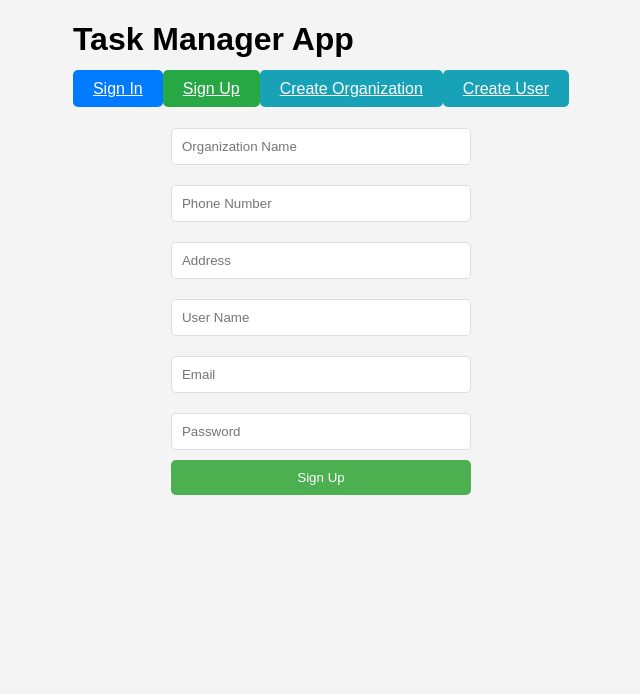
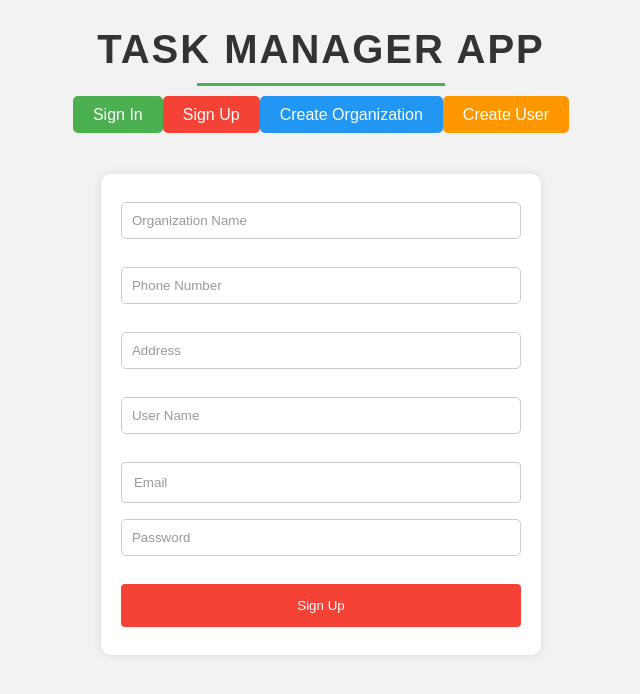
Before and after one commit to camalmikayilov/TaskManagementPlatform, a React (Vite) app: page /signup in a window 1280 px wide. Shown: the top 694 px of the page, without its empty margins (319-959 px from the left). Built offline with nearby package versions, Linux system fonts and the light colour scheme.

Commit message:
update TaskManagement

```diff
--- a/src/assets/css/style.css
+++ b/src/assets/css/style.css
@@ -1,3 +1,41 @@
+h1 {
+  text-align: center;
+  color: #4CAF50;
+  margin-bottom: 20px;
+  font-size: 2.5rem;
+  text-transform: uppercase;
+  letter-spacing: 2px;
+  position: relative;
+}
+
+h1::after {
+  content: '';
+  display: block;
+  width: 50%;
+  margin: 8px auto 0;
+  padding-top: 3px;
+  border-bottom: 3px solid #4CAF50;
+}
+
+/* Animation for the header */
+h1 {
+  position: relative;
+  animation: text-focus-in 0.5s cubic-bezier(0.550, 0.085, 0.680, 0.530) both;
+}
+
+@keyframes text-focus-in {
+  0% {
+    filter: blur(12px);
+    opacity: 0;
+  }
+  100% {
+    filter: blur(0);
+    opacity: 1;
+  }
+}
+
+
+
 /* app.css */
 body {
     font-family: Arial, sans-serif;
@@ -23,101 +61,281 @@ body {
   /* store.css */
   /* Add any specific styles for the store component here */
 
-  /* SignInForm.css */
+  .signin-form {
+    max-width: 300px;
+    margin: 0 auto;
+    text-align: center;
+  }
+
+  .signin-input {
+    width: 100%;
+    padding: 12px;
+    margin: 8px 0;
+    display: inline-block;
+    border: 1px solid #ccc;
+    border-radius: 4px;
+    box-sizing: border-box;
+  }
+
+  .signin-button {
+    background-color: #4CAF50;
+    color: white;
+    padding: 14px 20px;
+    margin: 8px 0;
+    border: none;
+    border-radius: 4px;
+    cursor: pointer;
+    width: 100%;
+  }
+
+  /* Input Focus Styles */
+  .signin-input:focus {
+    border: 1px solid #4CAF50;
+    outline: none;
+  }
+
+  /* Input Placeholder Styling */
+  .signin-input::placeholder {
+    color: #999;
+  }
+
+  /* Animation for Sign In Button */
+  .signin-button:hover {
+    background-color: #45a049;
+  }
+
+  .signin-button:active {
+    background-color: #3e8e41;
+  }
+
+  /* Animation for Input Fields */
+  .signin-input {
+    transition: all 0.3s;
+  }
+
+  /* Error Message Style */
+  .error-message {
+    color: #f44336;
+    margin-top: 10px;
+  }
+
+  /* Adjustments for Form Container */
   .signin-form {
     display: flex;
     flex-direction: column;
-    width: 300px;
-    margin: 20px auto;
+    justify-content: center;
+    align-items: center;
+    margin-top: 50px;
   }
 
-  .signin-input {
-    margin: 10px 0;
-    padding: 10px;
-    border: 1px solid #ddd;
-    border-radius: 5px;
+
+  .signup-form {
+    max-width: 400px;
+    margin: 0 auto;
+    text-align: center;
   }
 
-  .signin-button {
-    padding: 10px;
-    background-color: #2196f3;
-    color: white;
-    border: none;
-    border-radius: 5px;
-    cursor: pointer;
+  .signup-input {
+    width: 100%;
+    padding: 12px;
+    margin: 8px 0;
+    display: inline-block;
+    border: 1px solid #ccc;
+    border-radius: 4px;
+    box-sizing: border-box;
   }
 
-  /* SignUpForm.css */
+  .signup-button {
+    background-color: #f44336;
+    color: white;
+    padding: 14px 20px;
+    margin: 8px 0;
+    border: none;
+    border-radius: 4px;
+    cursor: pointer;
+    width: 100%;
+  }
+
+  /* Input Focus Styles */
+  .signup-input:focus {
+    border: 1px solid #f44336;
+    outline: none;
+  }
+
+  /* Input Placeholder Styling */
+  .signup-input::placeholder {
+    color: #999;
+  }
+
+  /* Animation for Sign Up Button */
+  .signup-button:hover {
+    background-color: #d32f2f;
+  }
+
+  .signup-button:active {
+    background-color: #b71c1c;
+  }
+
+  /* Animation for Input Fields */
+  .signup-input {
+    transition: all 0.3s;
+  }
+
+  /* Error Message Style */
+  .error-message {
+    color: #f44336;
+    margin-top: 10px;
+  }
+
+  /* Adjustments for Form Container */
   .signup-form {
     display: flex;
     flex-direction: column;
-    width: 300px;
-    margin: 20px auto;
+    justify-content: center;
+    align-items: center;
+    margin-top: 50px;
   }
 
-  .signup-input {
-    margin: 10px 0;
-    padding: 10px;
-    border: 1px solid #ddd;
-    border-radius: 5px;
+
+  .task-form {
+    max-width: 400px;
+    margin: 0 auto;
+    text-align: center;
   }
 
-  .signup-button {
-    padding: 10px;
-    background-color: #4caf50;
-    color: white;
-    border: none;
-    border-radius: 5px;
-    cursor: pointer;
+  .task-input {
+    width: 100%;
+    padding: 12px;
+    margin: 8px 0;
+    display: inline-block;
+    border: 1px solid #ccc;
+    border-radius: 4px;
+    box-sizing: border-box;
   }
 
-  /* TaskManagement.css */
+  .task-button {
+    background-color: #2196F3;
+    color: white;
+    padding: 14px 20px;
+    margin: 8px 0;
+    border: none;
+    border-radius: 4px;
+    cursor: pointer;
+    width: 100%;
+  }
+
+  /* Input Focus Styles */
+  .task-input:focus {
+    border: 1px solid #2196F3;
+    outline: none;
+  }
+
+  /* Input Placeholder Styling */
+  .task-input::placeholder {
+    color: #999;
+  }
+
+  /* Animation for Task Button */
+  .task-button:hover {
+    background-color: #1976D2;
+  }
+
+  .task-button:active {
+    background-color: #0D47A1;
+  }
+
+  /* Animation for Input Fields */
+  .task-input {
+    transition: all 0.3s;
+  }
+
+  /* Table Styles */
+  table {
+    width: 100%;
+    border-collapse: collapse;
+    margin-top: 20px;
+  }
+
+  table th, table td {
+    border: 1px solid #ddd;
+    padding: 8px;
+  }
+
+  table th {
+    background-color: #f2f2f2;
+  }
+
+  /* Adjustments for Form Container */
   .task-form {
     display: flex;
     flex-direction: column;
-    width: 300px;
-    margin: 20px auto;
+    justify-content: center;
+    align-items: center;
+    margin-top: 50px;
   }
 
-  .task-input {
-    margin: 10px 0;
-    padding: 10px;
-    border: 1px solid #ddd;
-    border-radius: 5px;
+
+  .user-form {
+    max-width: 400px;
+    margin: 0 auto;
+    text-align: center;
   }
 
-  .task-button {
-    padding: 10px;
-    background-color: #ff9800;
-    color: white;
-    border: none;
-    border-radius: 5px;
-    cursor: pointer;
+  .user-input {
+    width: 100%;
+    padding: 12px;
+    margin: 8px 0;
+    display: inline-block;
+    border: 1px solid #ccc;
+    border-radius: 4px;
+    box-sizing: border-box;
   }
 
-  /* UserManagement.css */
+  .user-button {
+    background-color: #FF9800;
+    color: white;
+    padding: 14px 20px;
+    margin: 8px 0;
+    border: none;
+    border-radius: 4px;
+    cursor: pointer;
+    width: 100%;
+  }
+
+  /* Input Focus Styles */
+  .user-input:focus {
+    border: 1px solid #FF9800;
+    outline: none;
+  }
+
+  /* Input Placeholder Styling */
+  .user-input::placeholder {
+    color: #999;
+  }
+
+  /* Animation for User Button */
+  .user-button:hover {
+    background-color: #F57C00;
+  }
+
+  .user-button:active {
+    background-color: #E65100;
+  }
+
+  /* Animation for Input Fields */
+  .user-input {
+    transition: all 0.3s;
+  }
+
+  /* Adjustments for Form Container */
   .user-form {
     display: flex;
     flex-direction: column;
-    width: 300px;
-    margin: 20px auto;
+    justify-content: center;
+    align-items: center;
+    margin-top: 50px;
   }
 
-  .user-input {
-    margin: 10px 0;
-    padding: 10px;
-    border: 1px solid #ddd;
-    border-radius: 5px;
-  }
-
-  .user-button {
-    padding: 10px;
-    background-color: #9c27b0;
-    color: white;
-    border: none;
-    border-radius: 5px;
-    cursor: pointer;
-  }
 
 
  .signin-btn,
@@ -159,3 +377,233 @@ body {
  .create-user-btn:hover {
     background-color: #147a9e;
  }
+
+
+ body {
+  font-family: Arial, sans-serif;
+  margin: 0;
+  padding: 0;
+}
+
+.container {
+  max-width: 1200px;
+  margin: 0 auto;
+  padding: 20px;
+}
+
+h1 {
+  text-align: center;
+  color: #333;
+}
+
+.link-container {
+  display: flex;
+  justify-content: center;
+  margin-top: 20px;
+}
+
+.link-container a {
+  margin: 0 10px;
+  padding: 10px 20px;
+  text-decoration: none;
+  color: #fff;
+  border-radius: 5px;
+  font-weight: 600;
+}
+
+.signin-btn {
+  background-color: #4CAF50;
+}
+
+.signup-btn {
+  background-color: #f44336;
+}
+
+.create-org-btn {
+  background-color: #2196F3;
+}
+
+.create-user-btn {
+  background-color: #FF9800;
+}
+
+/* Style for forms */
+form {
+  max-width: 400px;
+  margin: 0 auto;
+}
+
+form label {
+  display: block;
+  margin-bottom: 5px;
+}
+
+form input[type="text"],
+form input[type="password"] {
+  width: 100%;
+  padding: 10px;
+  margin-bottom: 20px;
+  border: 1px solid #ccc;
+  border-radius: 5px;
+}
+
+form button {
+  width: 100%;
+  padding: 10px;
+  background-color: #4CAF50;
+  color: #fff;
+  border: none;
+  border-radius: 5px;
+  cursor: pointer;
+}
+
+/* Additional styles for TaskManagement and UserManagement components */
+.task-container {
+  max-width: 800px;
+  margin: 20px auto;
+}
+
+.user-container {
+  max-width: 800px;
+  margin: 20px auto;
+}
+
+/* Additional global styles */
+.error-message {
+  color: #f44336;
+  margin-top: 10px;
+}
+
+/* Body styles for the page */
+body {
+  font-family: Arial, sans-serif;
+  margin: 0;
+  padding: 0;
+  background-color: #f2f2f2;
+}
+
+.container {
+  max-width: 1200px;
+  margin: 0 auto;
+  padding: 20px;
+  background-color: #fff;
+  box-shadow: 0 0 10px rgba(0, 0, 0, 0.1);
+  border-radius: 10px;
+}
+
+/* Additional styling for the forms */
+form {
+  max-width: 400px;
+  margin: 0 auto;
+  padding: 20px;
+  background-color: #fff;
+  border-radius: 10px;
+  box-shadow: 0 0 10px rgba(0, 0, 0, 0.1);
+}
+
+/* Styling for the buttons */
+button {
+  cursor: pointer;
+}
+
+/* Adjustments for the form containers */
+.task-form,
+.user-form {
+  display: flex;
+  flex-direction: column;
+  justify-content: center;
+  align-items: center;
+  margin-top: 50px;
+}
+
+/* Table styles */
+table {
+  width: 100%;
+  border-collapse: collapse;
+  margin-top: 20px;
+  background-color: #fff;
+  box-shadow: 0 0 10px rgba(0, 0, 0, 0.1);
+  border-radius: 10px;
+}
+
+table th,
+table td {
+  border: 1px solid #ddd;
+  padding: 8px;
+}
+
+table th {
+  background-color: #f2f2f2;
+}
+
+/* General styling for inputs */
+input[type="text"],
+input[type="email"],
+input[type="password"],
+textarea {
+  width: 100%;
+  padding: 12px;
+  margin: 8px 0;
+  display: inline-block;
+  border: 1px solid #ccc;
+  border-radius: 4px;
+  box-sizing: border-box;
+}
+
+/* Additional styling for textareas */
+textarea {
+  height: 100px;
+}
+
+/* Adjustments for the header */
+h1 {
+  text-align: center;
+  color: #333;
+  margin-bottom: 20px;
+}
+
+/* Link styling */
+a {
+  text-decoration: none;
+  color: #fff;
+}
+
+/* Adjustments for the link containers */
+.link-container {
+  display: flex;
+  justify-content: center;
+  margin-top: 20px;
+}
+
+.buttonDelete {
+  display: inline-block;
+  padding: 8px 12px;
+  background-color: #ff6347;
+  color: #ffffff;
+  border: none;
+  border-radius: 4px;
+  cursor: pointer;
+  transition: background-color 0.3s;
+}
+
+.buttonDelete:hover {
+  background-color: #ff4c12;
+}
+
+.buttonAddUser {
+  background-color: #4CAF50; /* Green */
+  border: none;
+  color: white;
+  padding: 8px 16px;
+  text-align: center;
+  text-decoration: none;
+  display: inline-block;
+  font-size: 16px;
+  margin: 4px 2px;
+  cursor: pointer;
+  border-radius: 4px;
+}
+
+.buttonAddUser:hover {
+  background-color: #45a049;
+}
--- a/src/components/SignInForm.jsx
+++ b/src/components/SignInForm.jsx
@@ -1,43 +1,55 @@
 import { useState } from 'react';
 
 const SignInForm = () => {
-
   const [signivalues, setSignValues] = useState({
     email: '',
     password: ''
-  })
+  });
+
+  const [showPopup, setShowPopup] = useState(false); // State for managing pop-up visibility
 
   const handleSubmit = (e) => {
     e.preventDefault();
-      var signInData  = JSON.parse(localStorage.getItem('signIndata') || "[]");
-      signInData.push(signivalues)
-      localStorage.setItem('signIndata', JSON.stringify(signInData))
-    }
+    var signInData = JSON.parse(localStorage.getItem('signIndata') || "[]");
+    signInData.push(signivalues);
+    localStorage.setItem('signIndata', JSON.stringify(signInData));
+    setShowPopup(true); // Show the pop-up on successful sign-in
+  };
 
   const handleSignIn = (e) => {
-      setSignValues(prev => ({...prev, [e.target.name]: [e.target.value] }))
+    setSignValues((prev) => ({ ...prev, [e.target.name]: e.target.value })); // Fix the handleSignIn function
   };
 
   return (
+    <div>
       <form className="signin-form" onSubmit={handleSubmit}>
         <input
           type="email"
           placeholder="Email"
           onChange={handleSignIn}
           className="signin-input"
-        name='email'
+          name="email"
         />
         <input
           type="password"
           placeholder="Password"
           onChange={handleSignIn}
           className="signin-input"
-        name='password'
+          name="password"
         />
         <button type="submit" className="signin-button">
           Sign In
         </button>
       </form>
+      {showPopup && (
+        <div className="popup">
+          <div className="popup-content">
+            <p>Successful Login!</p>
+            <button onClick={() => setShowPopup(false)}>Close</button>
+          </div>
+        </div>
+      )}
+    </div>
   );
 };
 
```
Also changed, not shown: src/components/TaskManagement.jsx (+60 -3 lines). Lines whose indentation alone changed are shown as unchanged.
